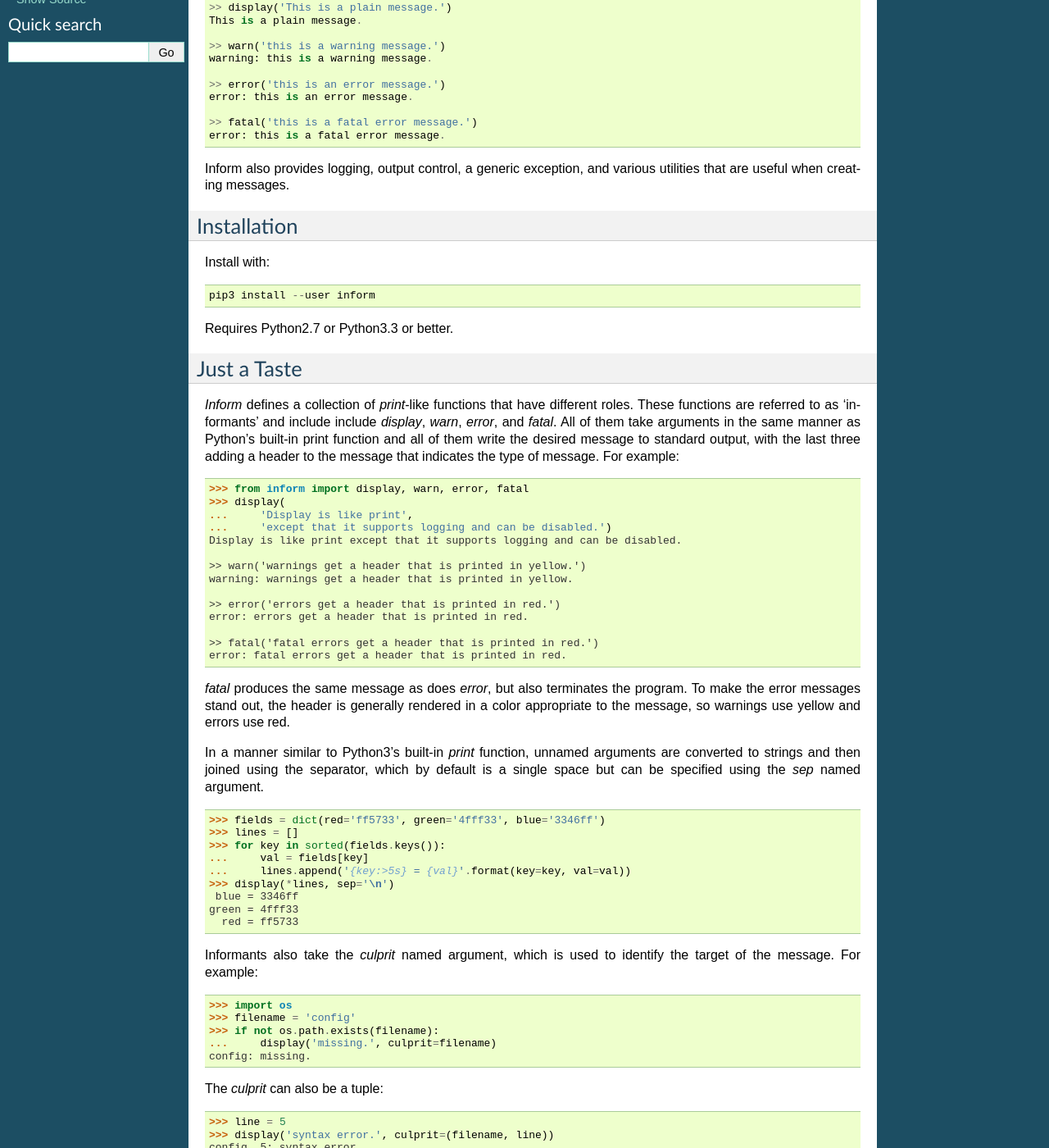
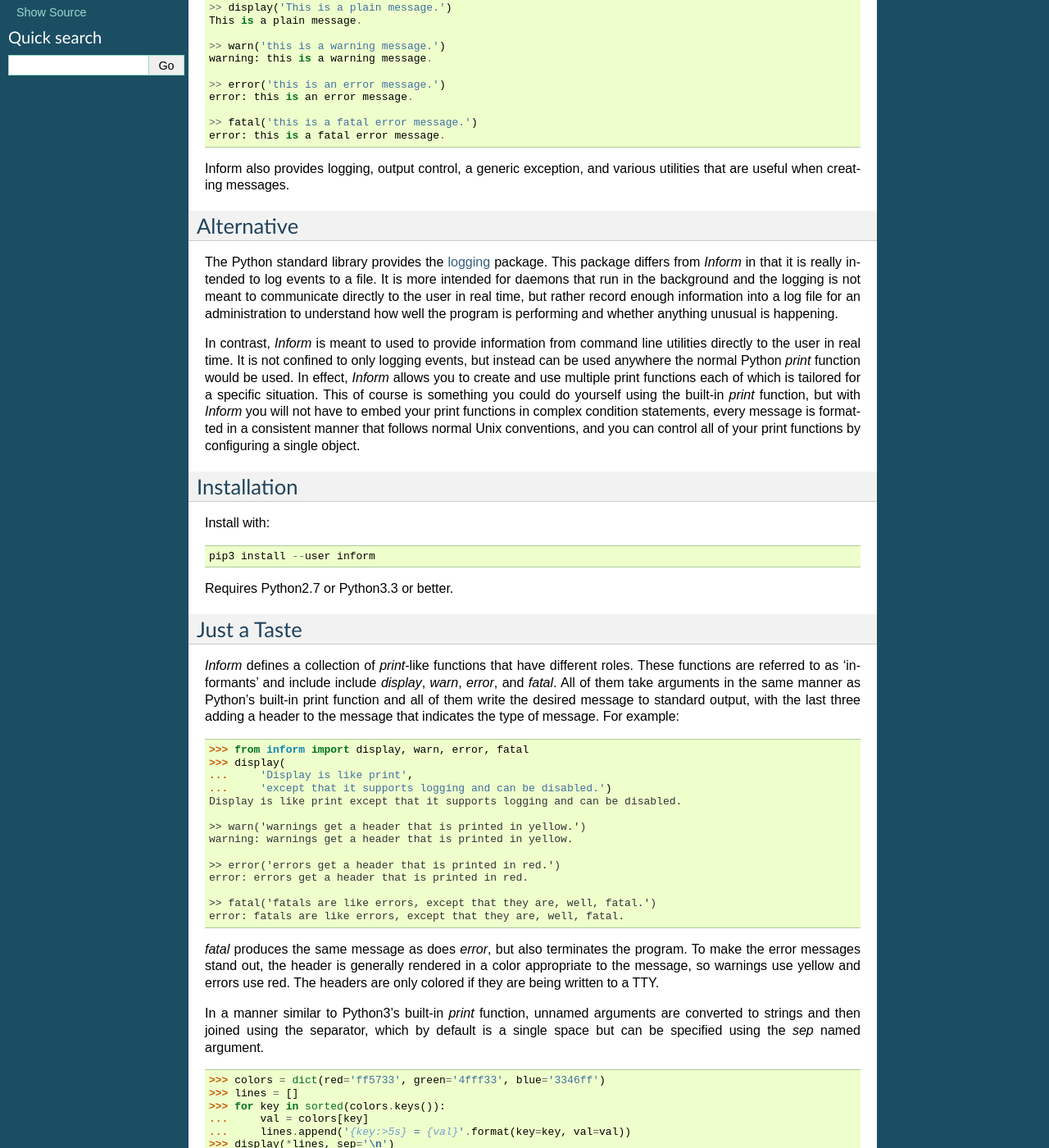
Before and after one commit to KenKundert/inform, a Sphinx documentation site: the page built from doc/index.rst, in a window 1280 px wide and 1400 px high, scrolled down 260 px. Shown: the whole window at 82% size. Built offline with Sphinx 7.4.7, drawn with Linux system fonts in a browser that asks for light colours; some of the changed text lies outside the part shown.

Commit message:
Generalize cull(). Add support collections of templates.

```diff
--- a/doc/index.rst
+++ b/doc/index.rst
@@ -32,6 +32,28 @@
 
 Inform also provides logging, output control, a generic exception, and various
 utilities that are useful when creating messages.
+
+Alternative
+-----------
+
+The Python standard library provides the `logging
+<https://docs.python.org/3/library/logging.html>`_ package.  This package
+differs from *Inform* in that it is really intended to log events to a file. It
+is more intended for daemons that run in the background and the logging is not
+meant to communicate directly to the user in real time, but rather record enough
+information into a log file for an administration to understand how well the
+program is performing and whether anything unusual is happening.
+
+In contrast, *Inform* is meant to used to provide information from command line
+utilities directly to the user in real time. It is not confined to only logging
+events, but instead can be used anywhere the normal Python *print* function
+would be used. In effect, *Inform* allows you to create and use multiple print
+functions each of which is tailored for a specific situation. This of course is
+something you could do yourself using the built-in *print* function, but with
+*Inform* you will not have to embed your print functions in complex condition
+statements, every message is formatted in a consistent manner that follows
+normal Unix conventions, and you can control all of your print functions by
+configuring a single object.
 
 
 Installation
@@ -68,13 +90,13 @@
     >> error('errors get a header that is printed in red.')
     error: errors get a header that is printed in red.
 
-    >> fatal('fatal errors get a header that is printed in red.')
-    error: fatal errors get a header that is printed in red.
+    >> fatal('fatals are like errors, except that they are, well, fatal.')
+    error: fatals are like errors, except that they are, well, fatal.
 
 *fatal* produces the same message as does *error*, but also terminates the
 program.  To make the error messages stand out, the header is generally rendered
 in a color appropriate to the message, so warnings use yellow and errors use
-red.
+red.  The headers are only colored if they are being written to a TTY.
 
 In a manner similar to Python3's built-in *print* function, unnamed arguments
 are converted to strings and then joined using the separator, which by default
@@ -82,18 +104,55 @@
 
 .. code-block:: python
 
-    >>> fields = dict(red='ff5733', green='4fff33', blue='3346ff')
+    >>> colors = dict(red='ff5733', green='4fff33', blue='3346ff')
     >>> lines = []
-    >>> for key in sorted(fields.keys()):
-    ...     val = fields[key]
+    >>> for key in sorted(colors.keys()):
+    ...     val = colors[key]
     ...     lines.append('{key:>5s} = {val}'.format(key=key, val=val))
     >>> display(*lines, sep='\n')
      blue = 3346ff
     green = 4fff33
       red = ff5733
 
-Informants also take the *culprit* named argument, which is used to identify the
-target of the message. For example:
+Alternatively, you can specify an arbitrary collection of named and unnamed
+arguments, and form them into a message using the *template* argument:
+
+.. code-block:: python
+
+    >>> for key in sorted(colors.keys()):
+    ...     val = colors[key]
+    ...     display(k=key, v=val, template='{k:>5s} = {v}')
+     blue = 3346ff
+    green = 4fff33
+      red = ff5733
+
+You can every specify a collection of templates. In this case{k: v for k, v in kwargs if v }
+The first one for which all keys are known is used.  For example;
+
+    >>> colors = {
+    ...     'red': ('ff5733', 'failure'),
+    ...     'green': ('4fff33', 'success'),
+    ...     'blue': ('3346ff', None),
+    ... }
+
+    >>> for name in sorted(colors.keys()):
+    ...     code, desc = colors[name]
+    ...     templates = ('{:>5s} = {}  -- {}', '{:>5s} = {}')
+    ...     display(name, code, desc, template=templates)
+     blue = 3346ff
+    green = 4fff33  -- success
+      red = ff5733  -- failure
+
+    >>> for name in sorted(colors.keys()):
+    ...     code, desc = colors[name]
+    ...     templates = ('{k:>5s} = {v}  -- {d}', '{k:>5s} = {v}')
+    ...     display(k=name, v=code, d=desc, template=templates)
+     blue = 3346ff
+    green = 4fff33  -- success
+      red = ff5733  -- failure
+
+Informants also take the named argument *culprit*, which is used to identify the
+object of the message.  For example:
 
 .. code-block:: python
 
```
Also changed, not shown: 1 other file.
